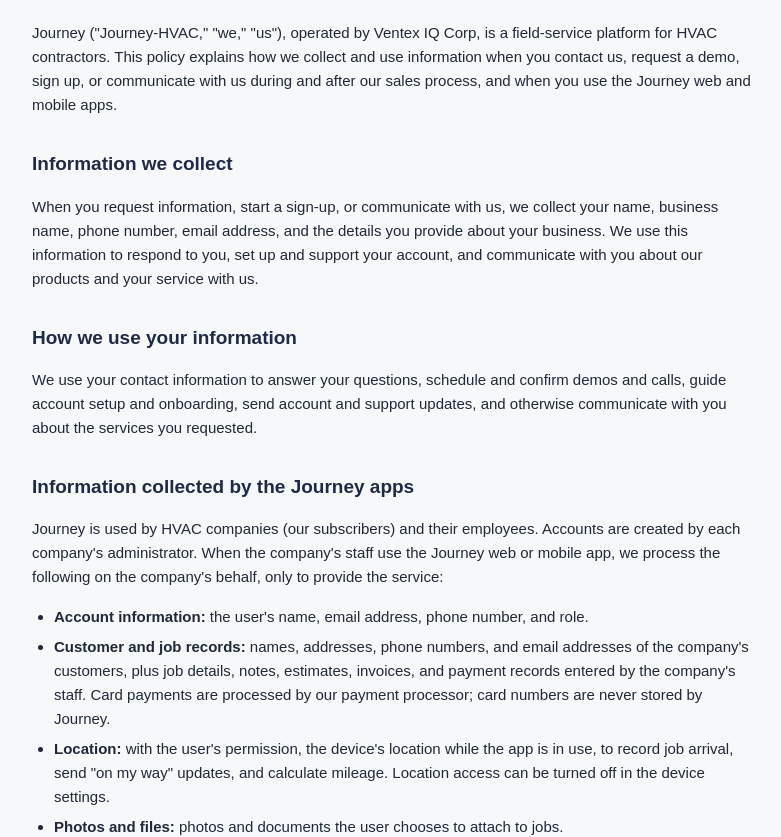
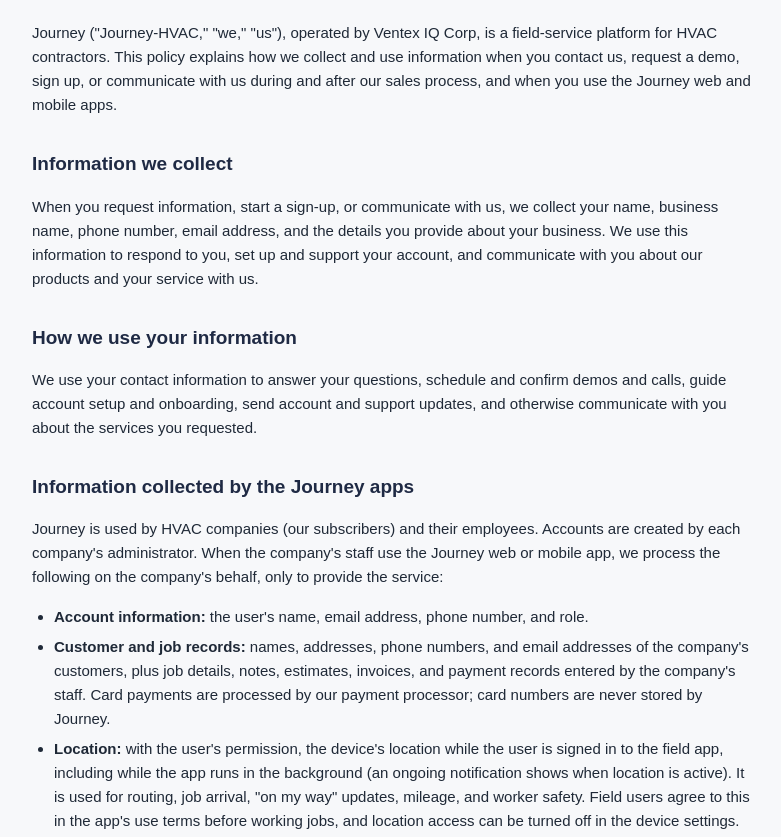
Before and after one commit to lloydinocala/journey-landing, a plain HTML site: page privacy.html in a window 1280 px wide. Shown: the part 116-953 px from the top of the page, without its empty margins (248-1029 px from the left). Drawn offline with Linux system fonts and the light colour scheme.

Commit message:
Update privacy.html

```diff
--- a/privacy.html
+++ b/privacy.html
@@ -52,9 +52,11 @@
     the company's customers, plus job details, notes, estimates, invoices, and payment records entered by
     the company's staff. Card payments are processed by our payment processor; card numbers are never
     stored by Journey.</li>
-    <li><strong>Location:</strong> with the user's permission, the device's location while the app is in
-    use, to record job arrival, send "on my way" updates, and calculate mileage. Location access can be
-    turned off in the device settings.</li>
+    <li><strong>Location:</strong> with the user's permission, the device's location while the user is
+    signed in to the field app, including while the app runs in the background (an ongoing notification
+    shows when location is active). It is used for routing, job arrival, "on my way" updates, mileage, and
+    worker safety. Field users agree to this in the app's use terms before working jobs, and location
+    access can be turned off in the device settings.</li>
     <li><strong>Photos and files:</strong> photos and documents the user chooses to attach to jobs.</li>
     <li><strong>Messages:</strong> text messages and emails the company sends to its customers through
     Journey, and notes shared among staff.</li>
```
